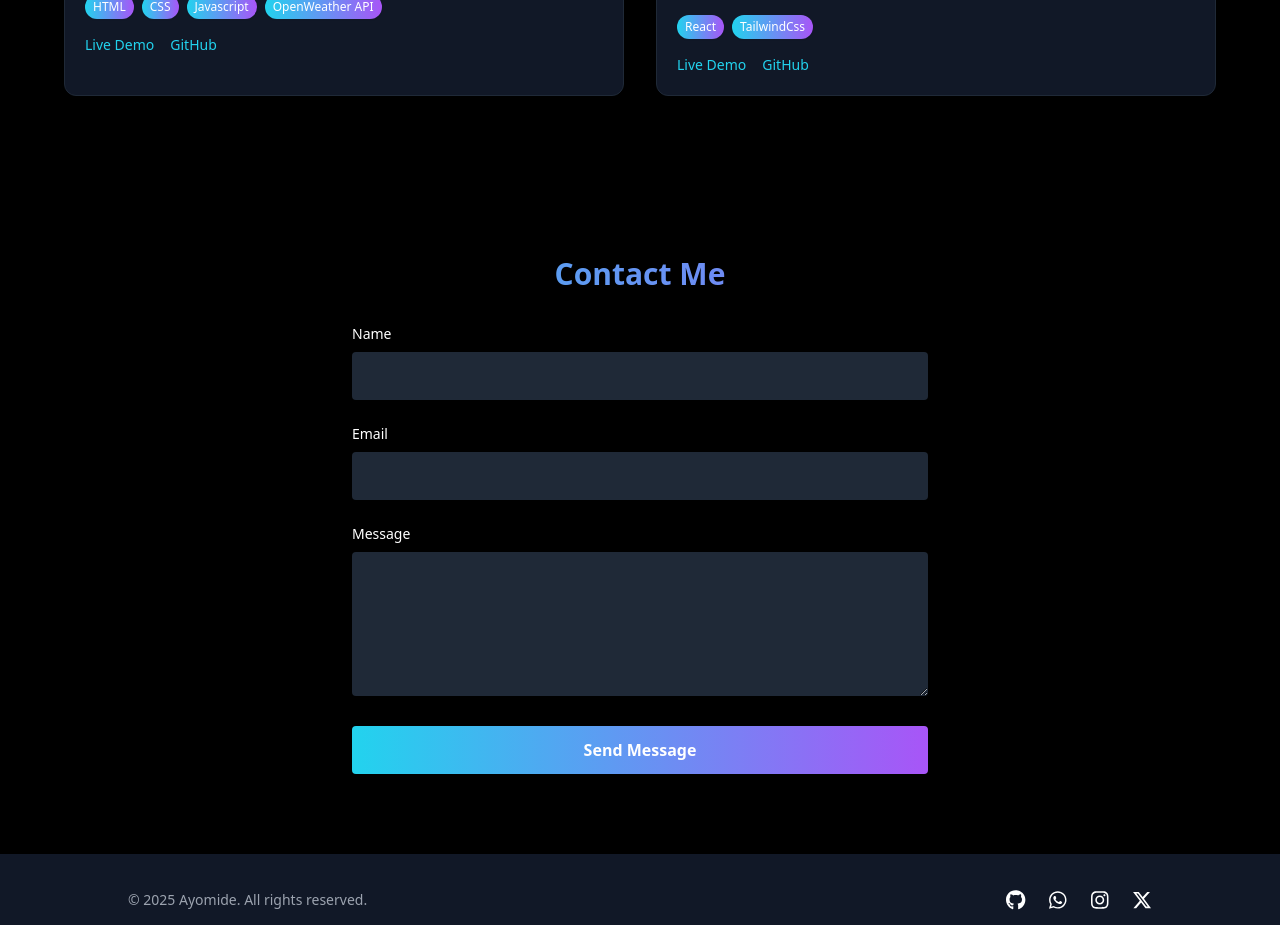
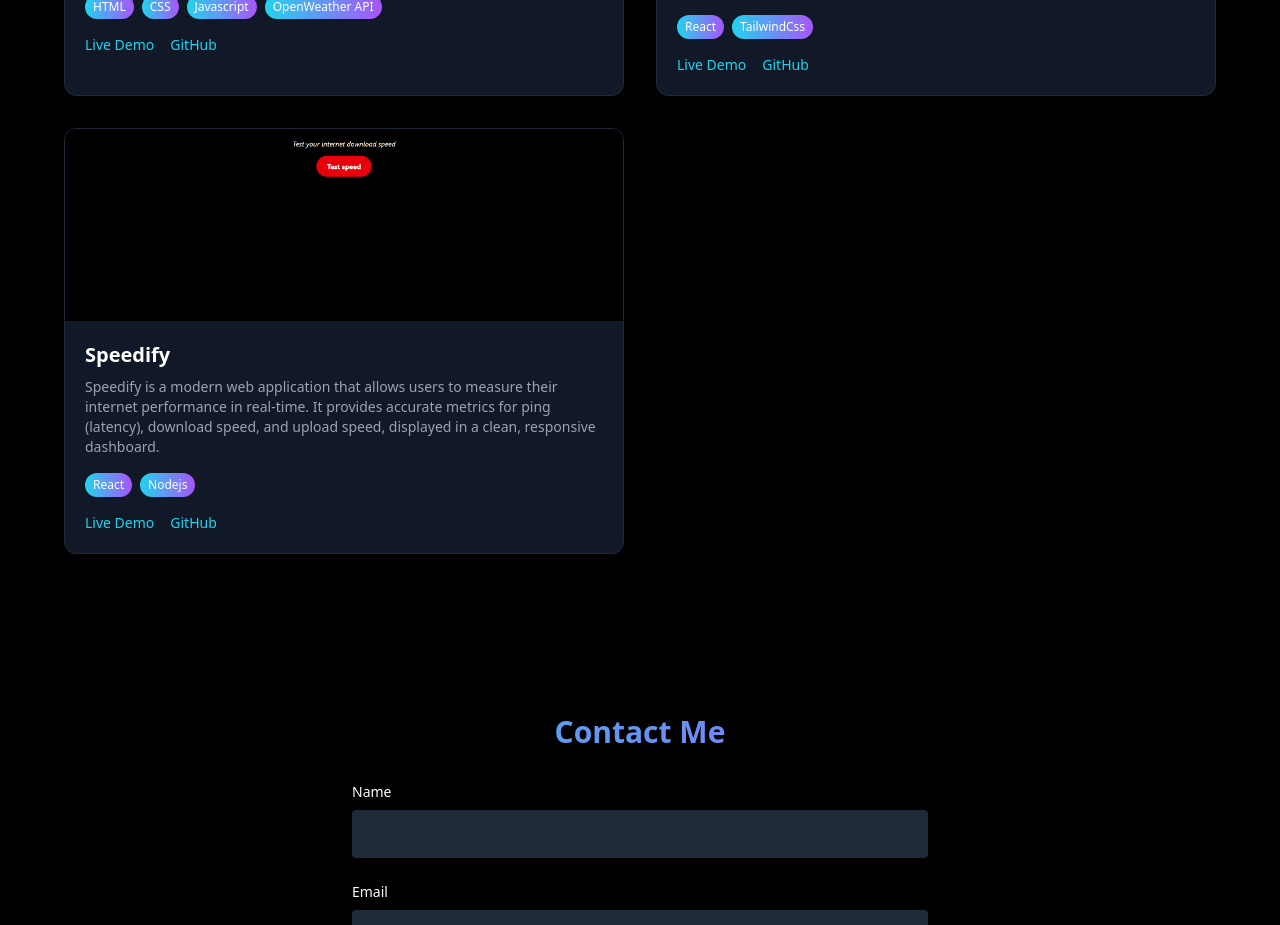
Before and after one commit to ayomide-23/my-portfolio, a React (Vite) app: page / in a window 1280 px wide. Shown: the part 2460-3385 px from the top of the page. Built offline with nearby package versions, Linux system fonts and the light colour scheme.

Commit message:
added new project

```diff
--- a/src/App.jsx
+++ b/src/App.jsx
@@ -48,6 +48,14 @@ function App() {
     tech: ["React", "TailwindCss"],
     demo: "https://smart-construction-safety.vercel.app/",
     code: "https://github.com/ayomide-23/smart-construction-safety"
+  },
+  {
+    title: "Speedify",
+    description: "Speedify is a modern web application that allows users to measure their internet performance in real-time. It provides accurate metrics for ping (latency), download speed, and upload speed, displayed in a clean, responsive dashboard.",
+    image: "/images/speedify.jpg",
+    tech: ["React", "Nodejs"],
+    demo: "https://speedify-six.vercel.app/",
+    code: "https://github.com/ayomide-23/speedify"
   }
 ];
 
```
Also changed, not shown: public/images/speedify.jpg (added).
